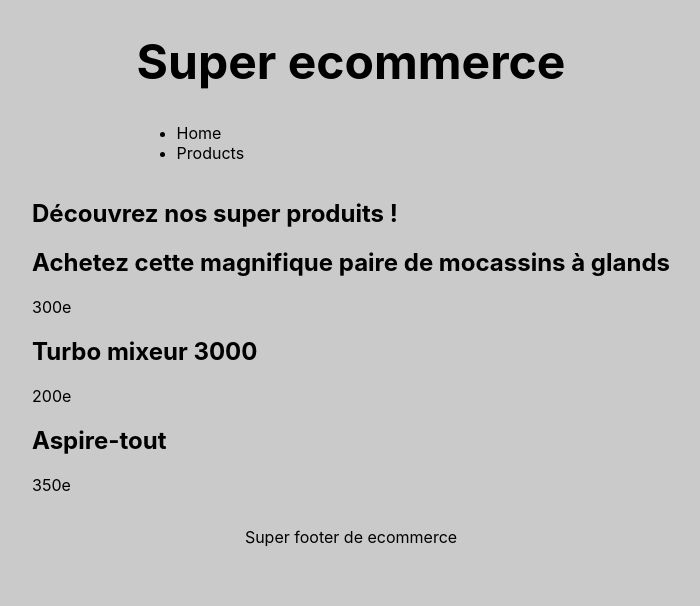
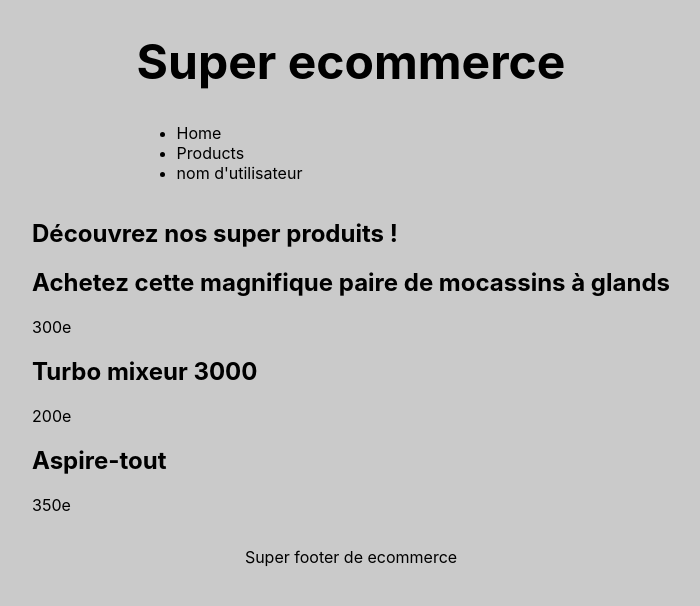
Before and after one commit to SeyaSix/exo-test-reac, a React (Create React App) app: page / in a window 1280 px wide. Shown: the top 606 px of the page, without its empty margins (289-989 px from the left). Built offline with nearby package versions, Linux system fonts and the light colour scheme.

Commit message:
mini exo login

```diff
--- a/src/Header.js
+++ b/src/Header.js
@@ -1,4 +1,7 @@
 function Header() {
+
+  const isUserLogged = true;
+
     return (
       <header>
         <h1>Super ecommerce</h1>
@@ -6,6 +9,8 @@ function Header() {
           <ul>
             <li>Home</li>
             <li>Products</li>
+            {isUserLogged ? <li>nom d'utilisateur</li> : <li>connectez vous</li>
+            }
           </ul>
         </nav>
       </header>
```
